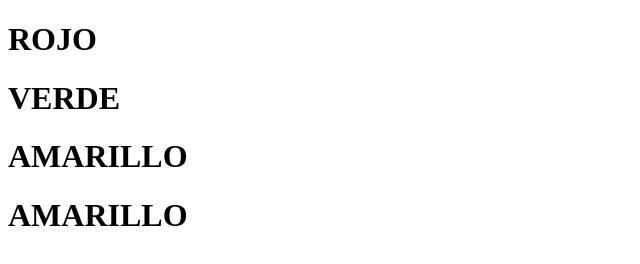
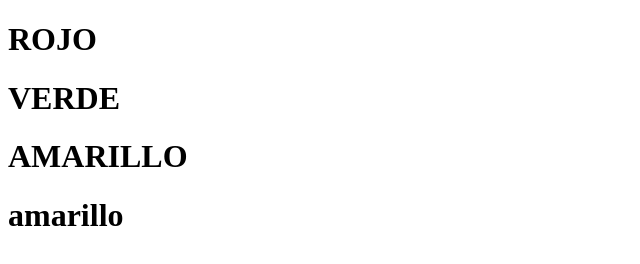
Before and after one commit to armasmontse/prueba-git-colaborativo, a plain HTML site: page index.html in a window 1280 px wide. Shown: the whole page, without its empty margins (0-640 px from the left). Drawn offline with Linux system fonts and the light colour scheme.

Commit message:
prueba 3

```diff
--- a/index.html
+++ b/index.html
@@ -20,7 +20,7 @@
 			<h1>AMARILLO</h1>
 		</div>
 		<div class="montse">
-			<h1>AMARILLO</h1>
+			<h1>amarillo</h1>
 		</div>
 	</body>
 </html>
```
